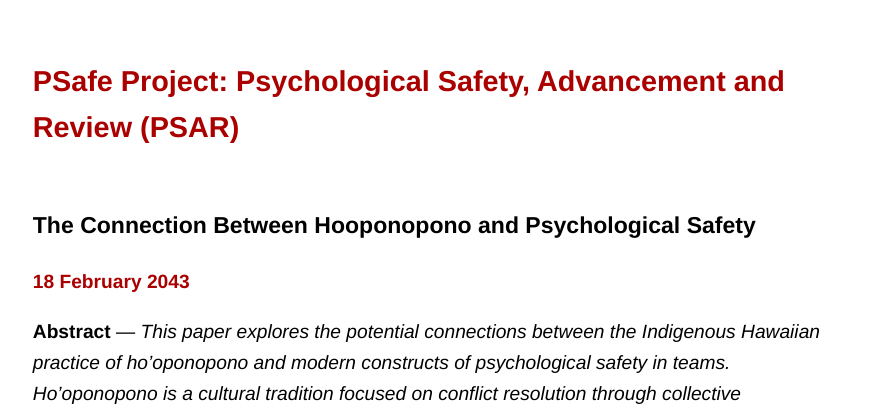
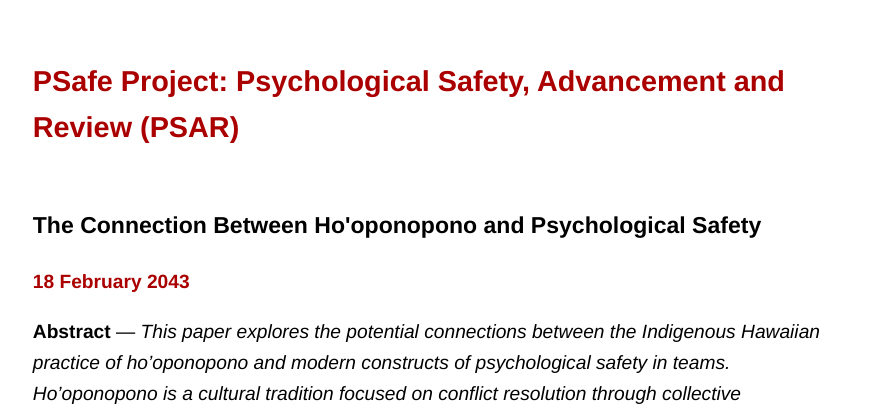
Before and after one commit to atidbit/psafe, a Jekyll site: the page built from _posts/2024-02-18-the-connection-between-hooponopono-and-psychological-safety.md, in a window 1280 px wide and 900 px high. Shown: the top 406 px of the window, without its empty margins (204-1073 px from the left). Built offline with Jekyll 4.4.1, drawn with Linux system fonts in a browser that asks for light colours; some web fonts are replaced.

Commit message:
Update 2024-02-18-the-connection-between-hooponopono-and-psychological-safety.md

```diff
--- a/_posts/2024-02-18-the-connection-between-hooponopono-and-psychological-safety.md
+++ b/_posts/2024-02-18-the-connection-between-hooponopono-and-psychological-safety.md
@@ -1,6 +1,6 @@
 ---
 layout: post
-title: 'The Connection Between Hooponopono and Psychological Safety'
+title: 'The Connection Between Ho&apos;oponopono and Psychological Safety'
 meta1: '<meta name="citation_title" content="The Connection Between Hooponopono and Psychological Safety">'
 meta2: '<meta name="citation_author" content="Brown, Vernon S.">'
 meta3: '<meta name="citation_publication_date" content="2024/02/18">'
```
